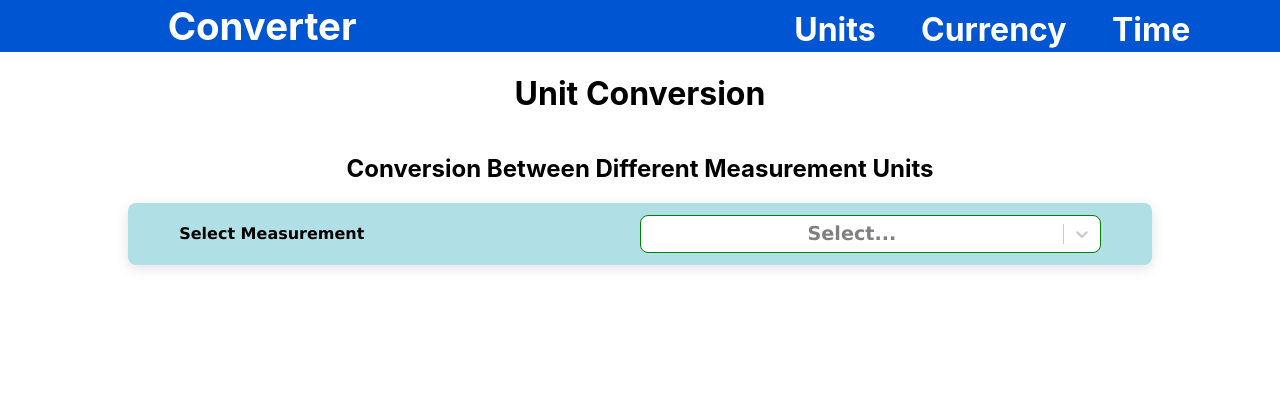
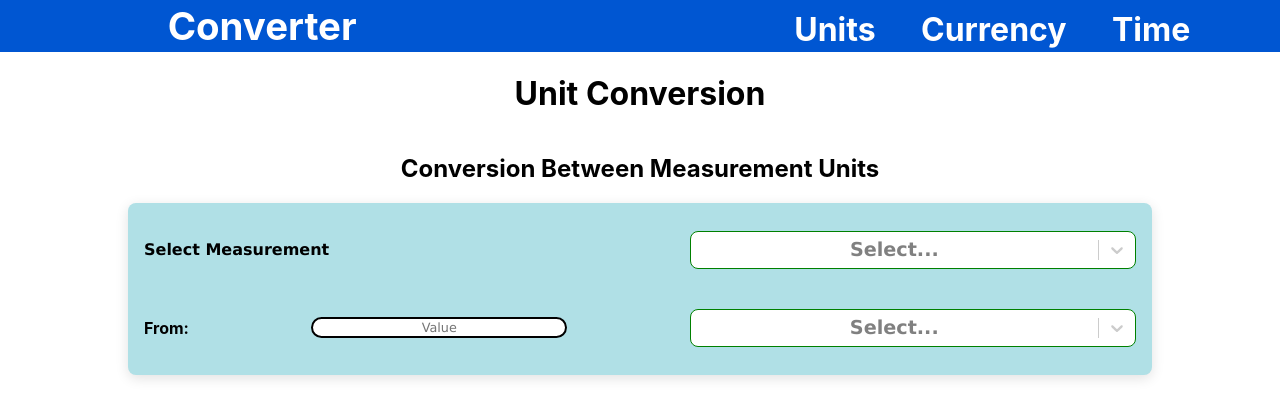
Before and after one commit to haytham918/converter-react, a React (Create React App) app: page / in a window 1280 px wide. Shown: the top 418 px of the page. Built offline with nearby package versions, Linux system fonts and the light colour scheme.

Commit message:
Adding From Container

```diff
--- a/src/pages/Units.css
+++ b/src/pages/Units.css
@@ -13,7 +13,11 @@
 .kind-container{
   display: flex;
   align-items: center;
-  justify-content: space-around;
+  justify-content: space-between;
+  margin-top: 1rem;
+  margin-bottom: 1rem;
+  margin-left: 1rem;
+  margin-right: 1rem;
 }
 
 .unit-container{
@@ -32,3 +36,29 @@
   font-family: Verdana;
 
 }
+
+.original-container {
+  display: flex;
+  align-items: center;
+  justify-content: space-between;
+  margin-top: 1rem;
+  margin-bottom: 1rem;
+  margin-left: 1rem;
+  margin-right: 1rem;
+}
+
+.input-container {
+  width: 15%;
+  height: 100%;
+}
+
+.value-enter {
+  width: 25%;
+  height: 100%;
+  text-align: center;
+  font-size: 80%;
+  font-family: Verdana;
+  border: solid;
+  border-radius: 0.8rem;
+  border-width: 0.15rem;
+}
--- a/src/pages/Units.js
+++ b/src/pages/Units.js
@@ -239,14 +239,14 @@ const Units = () => {
   const [kind, setKind] = useState(null);
 
   const kindHandler = (e) => {
-    console.log(e);
+    setKind(e.value);
   };
 
   return (
     <>
       <h1 className="header">Unit Conversion</h1>
       <h2 className="description">
-        Conversion Between Different Measurement Units
+        Conversion Between Measurement Units
       </h2>
 
       <div className="unit-container">
@@ -263,7 +263,29 @@ const Units = () => {
                   borderRadius: "0.5rem",
                   fontSize: "120%",
                   textAlign: "center",
-                  fontWeight: 900,
+                  fontWeight: 'bold',
+                  fontFamily: "Verdana",
+                }),
+              }}
+            />
+          </div>
+        </div>
+        <div className = 'original-container'>
+          <h4>From: </h4>
+
+          <input  className='value-enter' placeholder="Value"/>
+          <div className="kind-dropdown">
+            <Select
+              options={Time}
+              onChange={kindHandler}
+              styles={{
+                control: (baseStyles, state) => ({
+                  ...baseStyles,
+                  borderColor: "green",
+                  borderRadius: "0.5rem",
+                  fontSize: "120%",
+                  textAlign: "center",
+                  fontWeight: 'bold',
                   fontFamily: "Verdana",
                 }),
               }}
```
